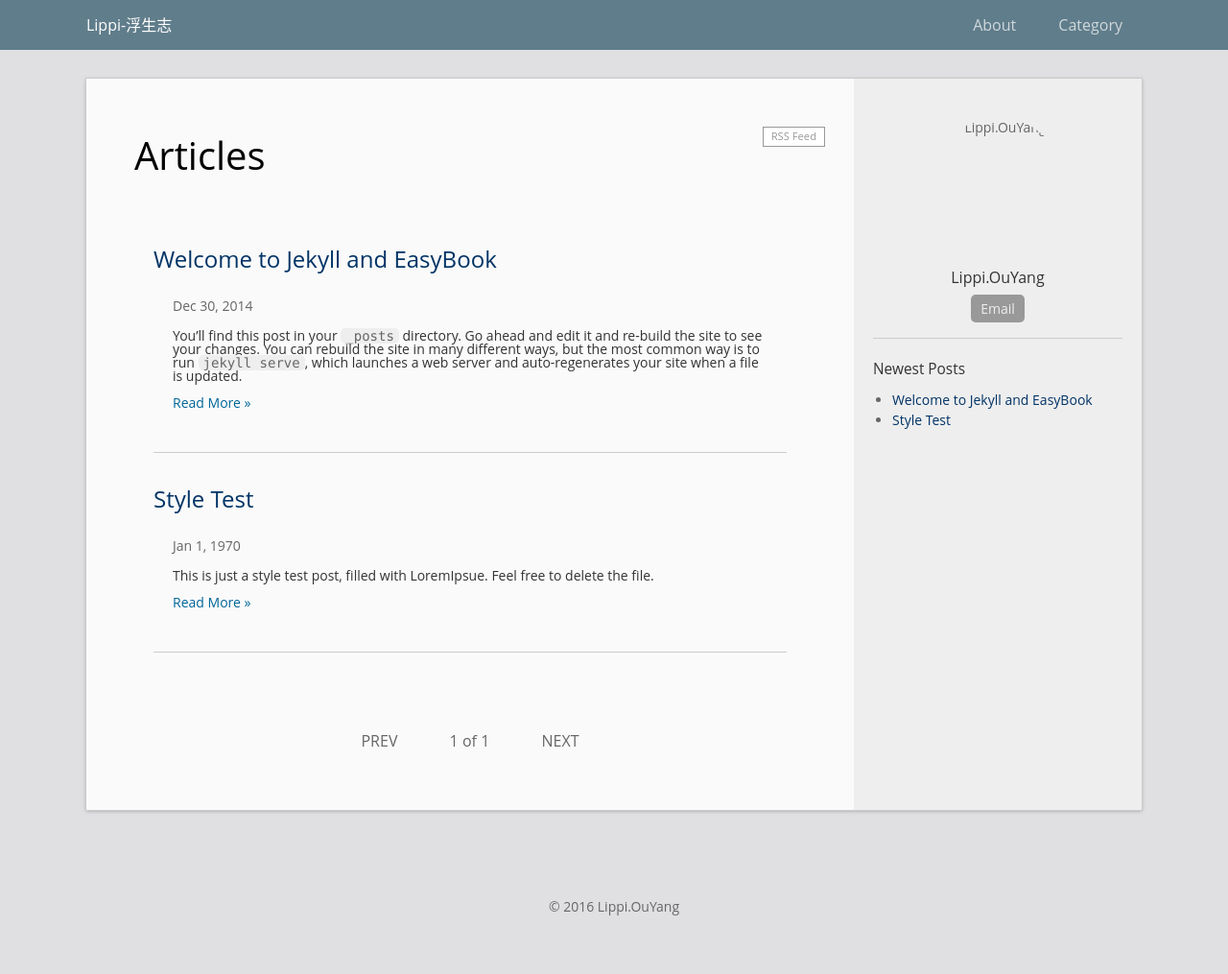
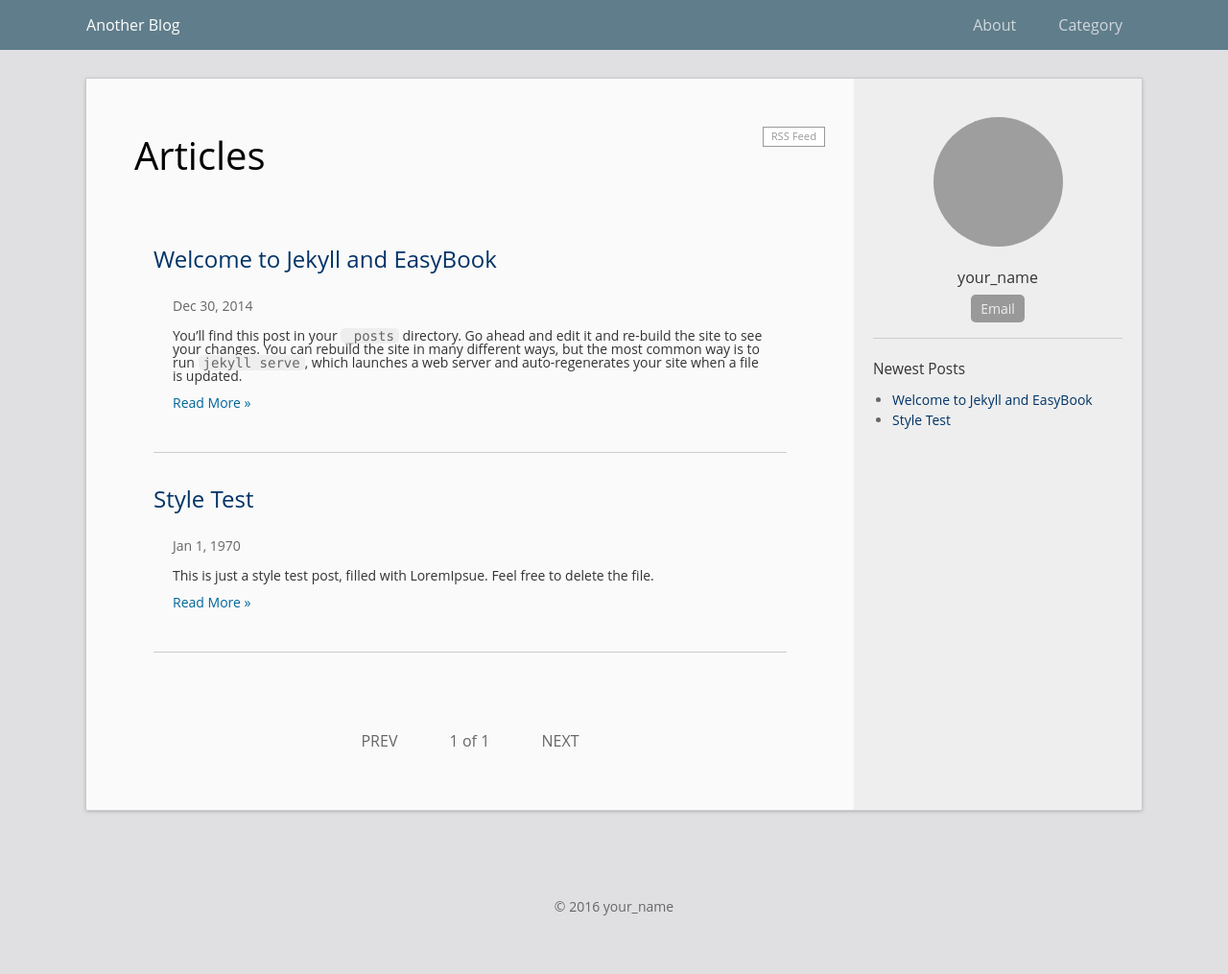
Before and after one commit to laobubu/jekyll-theme-EasyBook, a Jekyll site: the page built from index.html, in a window 1280 px wide. Shown: the whole page at 96% size. Built offline with Jekyll 4.4.1, drawn with Linux system fonts in a browser that asks for light colours; the list of posts is cut into pages by our own code; some of the changed lines change nothing that is shown; grey boxes are pictures that could not be loaded.

Commit message:
Update _config.yml

```diff
--- a/_config.yml
+++ b/_config.yml
@@ -1,37 +1,36 @@
-permalink: /blog/:year/:month/:title.html
-include: ['.htaccess']
-exclude: [".rvmrc", ".rbenv-version", "README.md", "Rakefile", "changelog.md", "CNAME", "Gemfile", "Gemfile.lock"]
-markdown: kramdown
-highlights: pygments
-url:
-cdn_url: 7u2t01.com1.z0.glb.clouddn.com
-lsi: false
-safe: true
-timezone: Asia/Shanghai
-auto: false
+# Site settings
+title: Another Blog
+url: "http://laobubu.github.io"    # the protocol and hostname of your site, eg. `http://laobubu.github.io`
+#timezone: Asia/Chongqing
+description: >
+  One or more sentences introducing this blog.
 
-paginate: 8
+# Your information
+email: your_email@example.com
+author: your_name
+avatar: "//www.gravatar.com/avatar/your_email_md5?d=mm&s=135"
+profile: One sentence introducing yourself.
+#twitter_username: twitter_username
+#github_username:  github_username
+
+# Comment Service (Disqus or 多说)
+#  choose one and un-comment the line to active it
+#disqus_shortname: xxx   # get one: https://disqus.com/admin/signup/
+#duoshuo_shortname: xxx  # get one: http://duoshuo.com/create-site/
+
+permalink: /archivers/:title
+gems:
+ - jekyll-paginate
+ - jekyll-gist
+ - jemoji
+
+# Build settings
+paginate: 5
 paginate_path: "page:num"
 
+highlighter: rouge
+markdown: kramdown
+
 kramdown:
-  auto_ids: true,
-  footnote_nr: 1
-  entity_output: as_char
-  toc_levels: 1..6
-  use_coderay: false
-
-JB :
-  IMAGE_PATH : http://coolshell.info/images
-
-# presonal config
-domain: http://coolshell.info
-title: Lippi-浮生志
-description: Draw my life with code
-author: Lippi.OuYang
-email: ouyanglip@gmail.com
-github: LippiOuYang
-
-config:
-  js_dir:
-  img_dir:
-  css_dir:
+  input: GFM
+  syntax_highlighter: rouge
```
